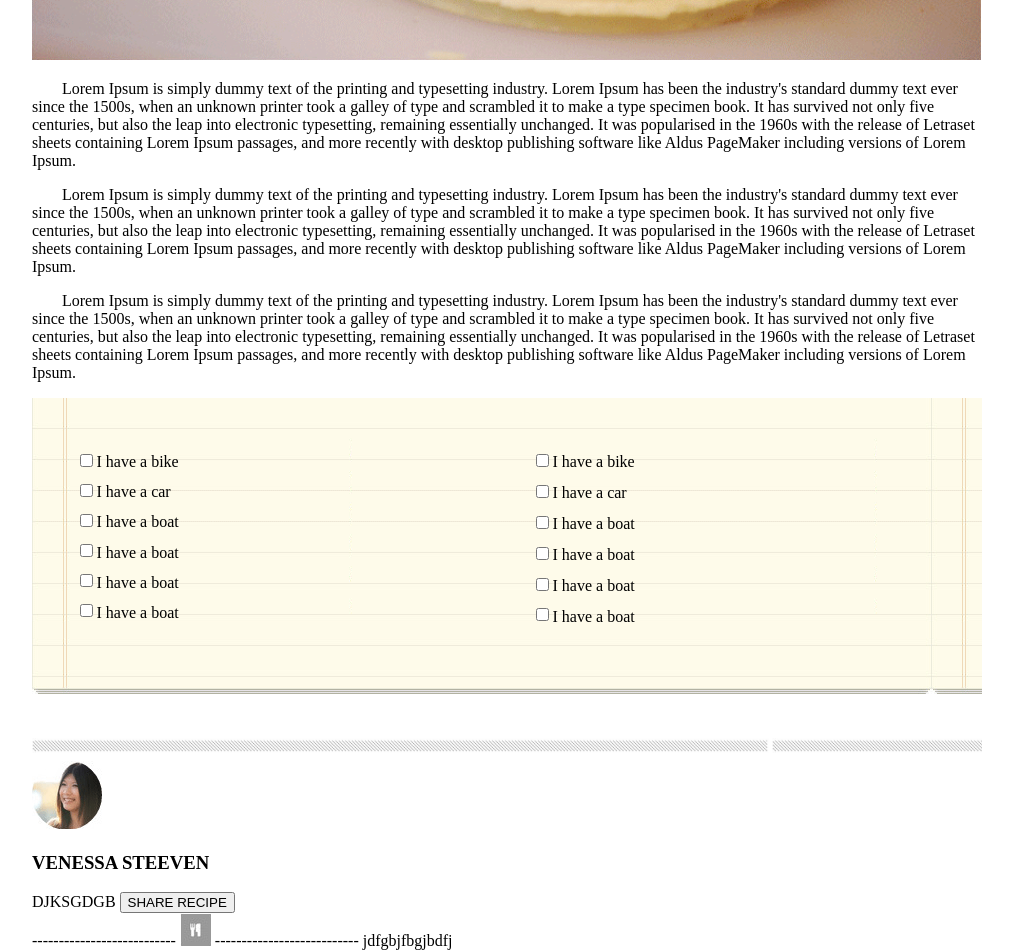
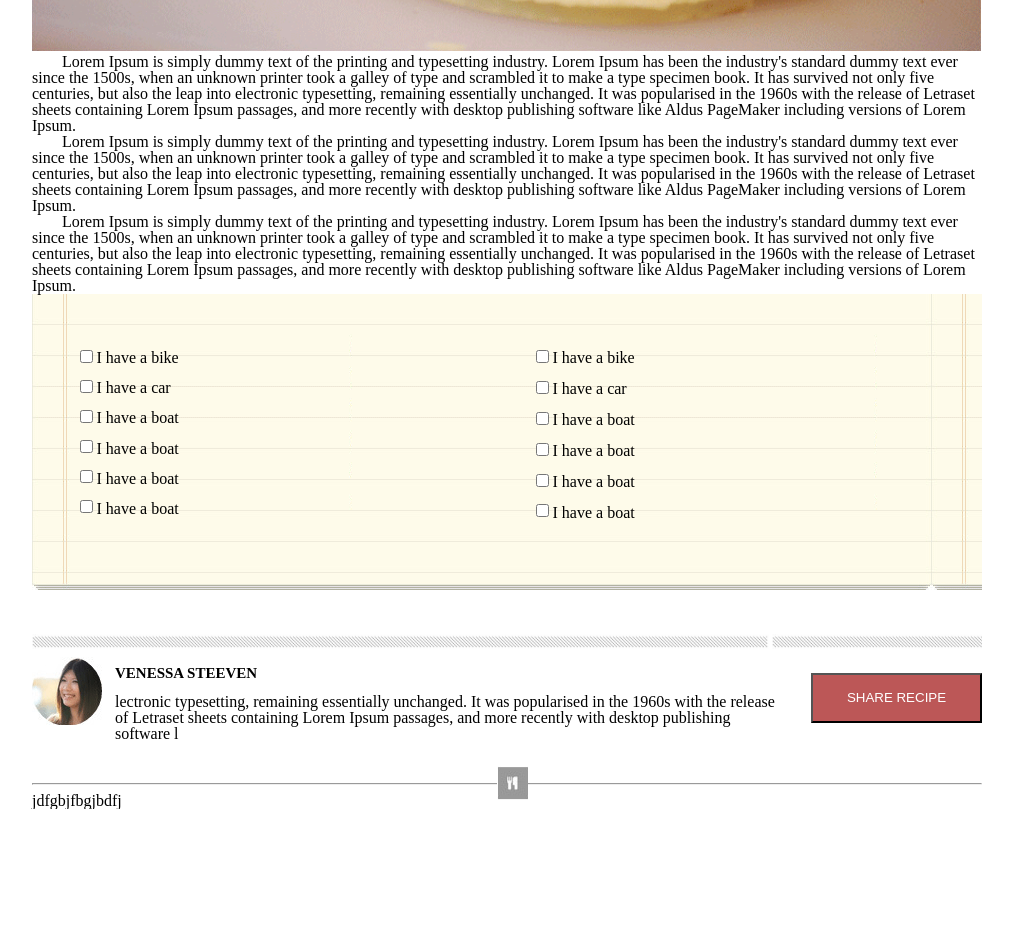
Before and after one commit to odai1990/chocolate-pizza, a plain HTML site: page index.html in a window 1280 px wide. Shown: the part 820-1770 px from the top of the page, without its empty margins (133-1146 px from the left). After the commit the page ends 1629 px from the top, so only its background shows below. Drawn offline with Linux system fonts and the light colour scheme.

Commit message:
when esraa is driver

```diff
--- /dev/null
+++ b/css/reset.css
@@ -0,0 +1,48 @@
+/* http://meyerweb.com/eric/tools/css/reset/
+   v2.0 | 20110126
+   License: none (public domain)
+*/
+
+html, body, div, span, applet, object, iframe,
+h1, h2, h3, h4, h5, h6, p, blockquote, pre,
+a, abbr, acronym, address, big, cite, code,
+del, dfn, em, img, ins, kbd, q, s, samp,
+small, strike, strong, sub, sup, tt, var,
+b, u, i, center,
+dl, dt, dd, ol, ul, li,
+fieldset, form, label, legend,
+table, caption, tbody, tfoot, thead, tr, th, td,
+article, aside, canvas, details, embed,
+figure, figcaption, footer, header, hgroup,
+menu, nav, output, ruby, section, summary,
+time, mark, audio, video {
+	margin: 0;
+	padding: 0;
+	border: 0;
+	font-size: 100%;
+	font: inherit;
+	vertical-align: baseline;
+}
+/* HTML5 display-role reset for older browsers */
+article, aside, details, figcaption, figure,
+footer, header, hgroup, menu, nav, section {
+	display: block;
+}
+body {
+	line-height: 1;
+}
+ol, ul {
+	list-style: none;
+}
+blockquote, q {
+	quotes: none;
+}
+blockquote:before, blockquote:after,
+q:before, q:after {
+	content: '';
+	content: none;
+}
+table {
+	border-collapse: collapse;
+	border-spacing: 0;
+}
--- a/css/style.css
+++ b/css/style.css
@@ -105,3 +105,52 @@ main .back_img div:nth-child(2){
     float: right;
     width: 47%;
 }
+.post img{
+float: left;
+}
+.post div {
+    float: left;
+    margin-top: 9px;
+    margin-left: 12px;
+
+}
+.post div h3 {
+
+
+    font-size: 15px;
+    font-weight: 600;
+    margin-bottom: 13px;
+
+}
+.post div span {
+
+
+    width: 673px;
+    display: block;
+
+}
+.post input{
+    float: right;
+    background-color: #bc5757;
+    color: white;
+    width: 18%;
+    height: 50px;
+    margin-top: 16px;
+}
+
+
+footer {
+    clear: both;
+}
+footer div{
+    position: relative;
+    padding-top: 33px;
+}
+
+footer div img {
+    position: absolute;
+    top: 0;
+    left: 0;
+    right: 0;
+    transform: translate(1500%, 73%);
+}
--- a/index.html
+++ b/index.html
@@ -5,6 +5,7 @@
     <meta http-equiv="X-UA-Compatible" content="IE=edge">
     <meta name="viewport" content="width=device-width, initial-scale=1.0">
     <title>Delicious</title>
+    <link rel="stylesheet" href="./css/reset.css">
     <link rel="stylesheet" href="./css/style.css">
 </head>
 <body>
@@ -78,18 +79,24 @@
 </div>
 </div>
 <hr/>
+<div class="post"><img src="./img/van-pic.png"/>
+    <div><h3>VENESSA STEEVEN</h3>
+        <span>lectronic typesetting, remaining essentially unchanged. It was popularised in the 1960s with the release of Letraset sheets containing Lorem Ipsum passages, and more recently with desktop publishing software l</span></div>
+    <input type="button" value="SHARE RECIPE"/></div>
 
-<img src="./img/van-pic.png"/>
-<h3>VENESSA STEEVEN</h3>
-<span>DJKSGDGB</span>
-<input type="button" value="SHARE RECIPE"/>
 
     </main>
 
 <footer>
-<span>---------------------------</span>
-<img src="./img/small-logo.png"/>
-<span>---------------------------</span>
+    <!-- <fieldset>
+        <legend>
+            <img src="./img/small-logo.png"/>
+        </legend>
+    </fieldset> -->
+<!-- <span>---------------------------</span>
+
+<span>---------------------------</span> -->
+<div><img src="./img/small-logo.png"/><hr class="style-eight" /></div>
 
 <span>jdfgbjfbgjbdfj</span>
 </footer>
```
